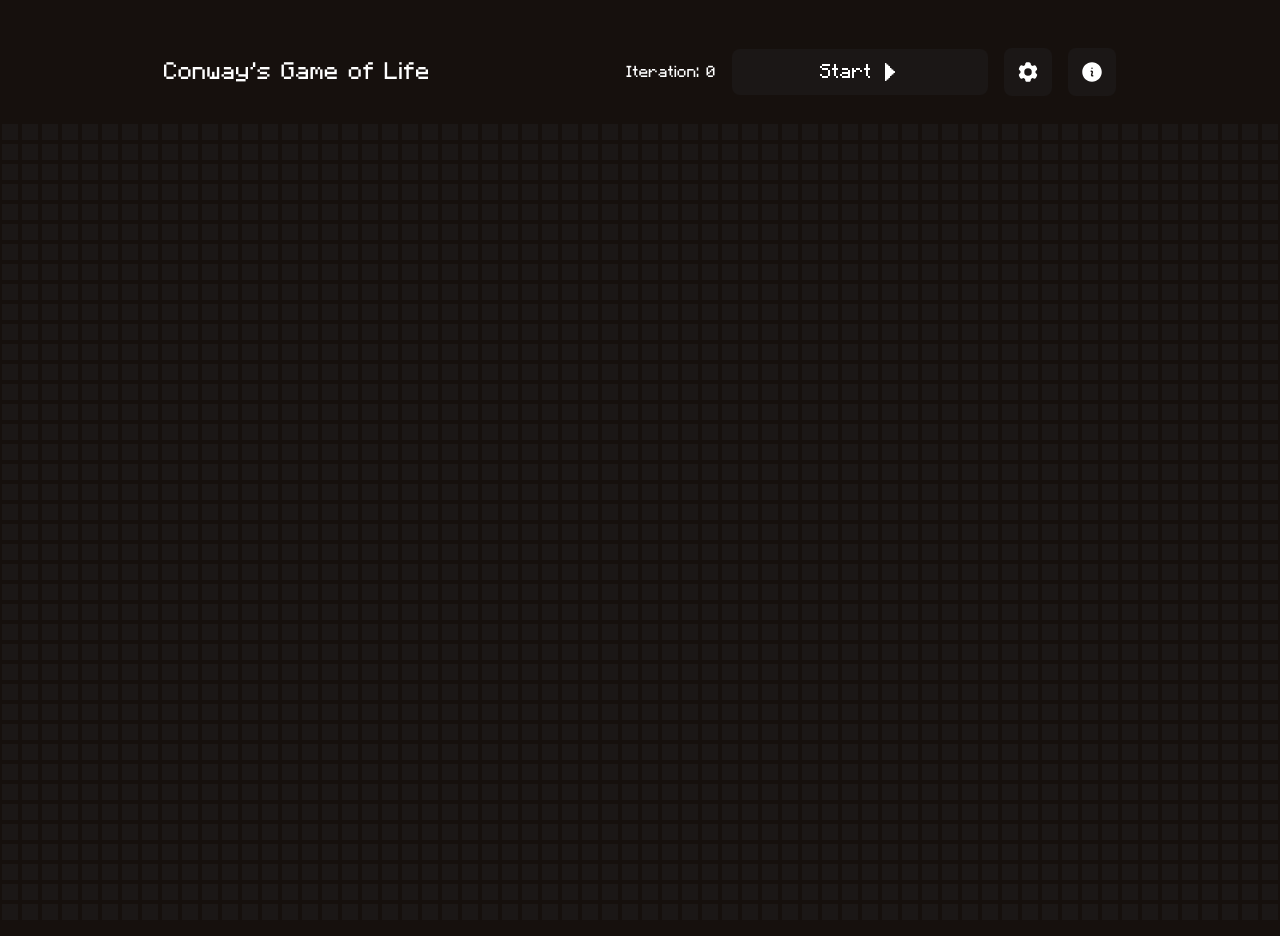
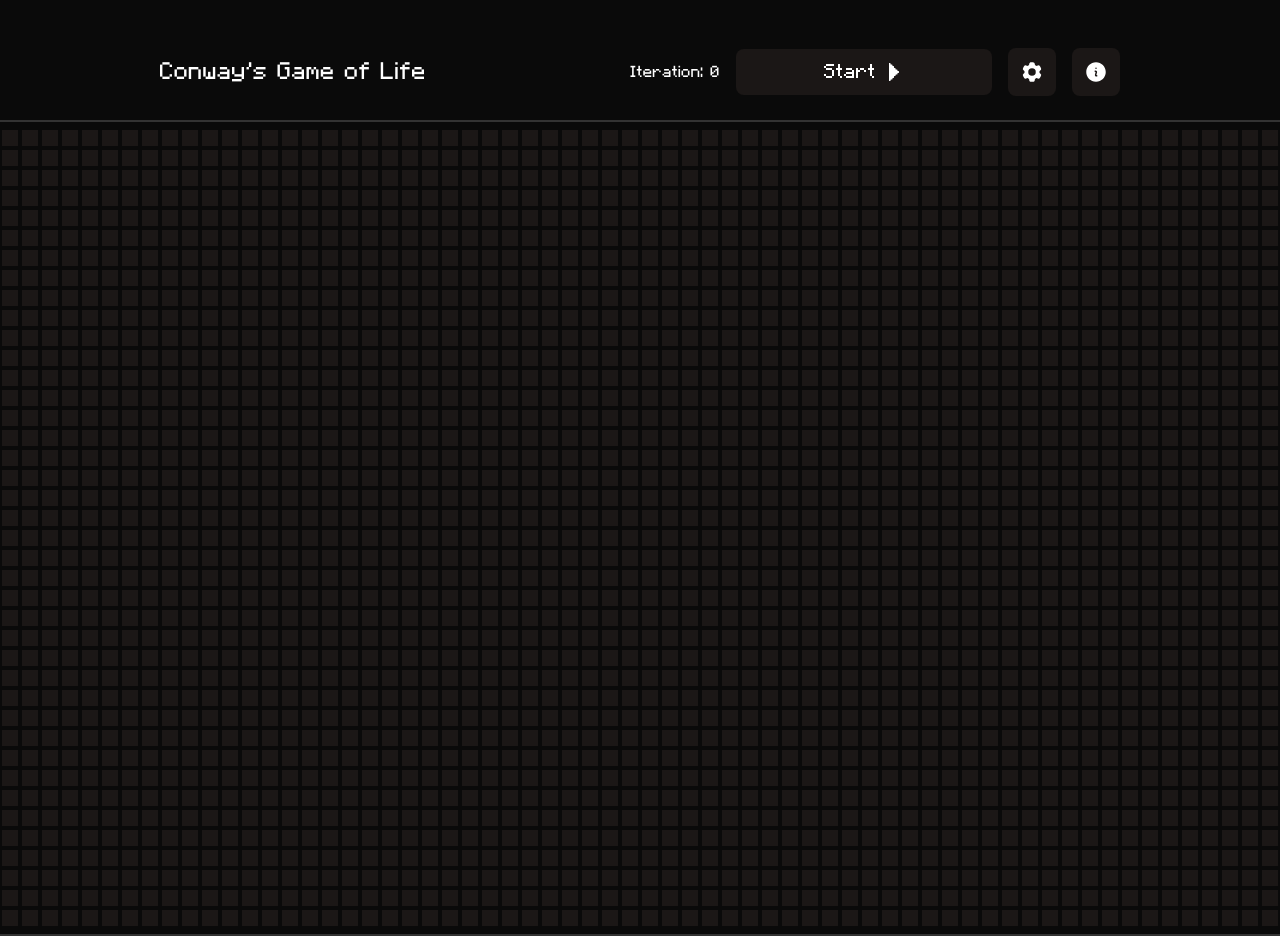
Before and after one commit to mbredikhin/game-of-life, a React (Vite) app: page / in a window 1280 px wide. Built offline with nearby package versions, Linux system fonts and the light colour scheme.

Commit message:
Adjust black color saturation, add border around of grid

```diff
--- a/src/App.module.scss
+++ b/src/App.module.scss
@@ -1,5 +1,5 @@
 .app-header {
-  @apply animate-fadeIn mx-auto flex w-3/4 max-w-[1285px] items-center justify-between gap-4 px-1 pb-6 pt-12;
+  @apply animate-fadeIn mx-auto flex w-3/4 max-w-[1287px] items-center justify-between gap-4 pb-6 pt-12;
 }
 .app-header__title {
   @apply font-display text-2xl;
--- a/src/features/grid/components/Grid/Grid.module.scss
+++ b/src/features/grid/components/Grid/Grid.module.scss
@@ -2,7 +2,7 @@
   @apply flex items-start gap-12;
 }
 .grid {
-  @apply inline-flex flex-col items-center justify-center gap-1 overflow-auto border-2 border-black bg-black p-0.5;
+  @apply inline-flex flex-col items-center justify-center gap-1 overflow-auto border-2 border-gray-light bg-black p-2;
 }
 .row {
   @apply flex gap-1;
--- a/tailwind.config.js
+++ b/tailwind.config.js
@@ -5,7 +5,7 @@ module.exports = {
   theme: {
     extend: {
       colors: {
-        black: '#16100d',
+        black: '#0a0a0a',
         gray: {
           DEFAULT: '#1b1716',
           light: '#333333',
```
